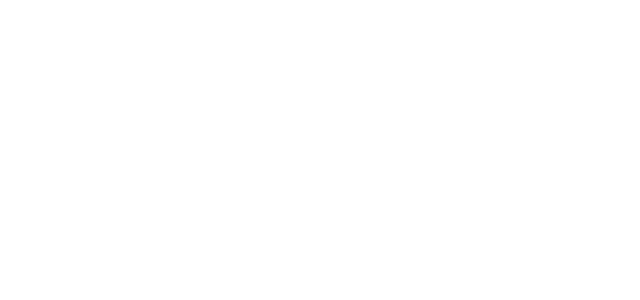
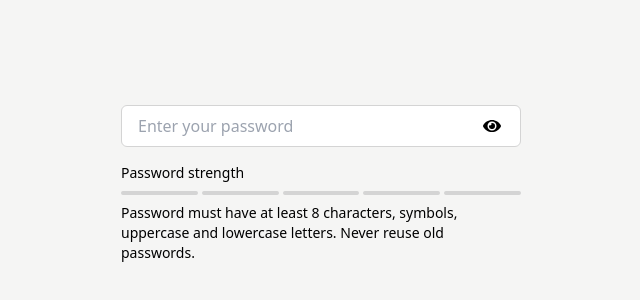
Before and after one commit to eimantasp123/ui-components, a React (Vite) app: page /strength-indicator in a window 1280 px wide. Before the commit this address had no page. Shown: the part 216-516 px from the top of the page, without its empty margins (319-959 px from the left). Built offline with nearby package versions, Linux system fonts and the light colour scheme.

Commit message:
Password indicator

```diff
--- a/src/App.jsx
+++ b/src/App.jsx
@@ -1,9 +1,10 @@
 import { Route, Routes } from "react-router-dom";
+import DarkModeButton from "././components/DarkModeButton";
+import DarkModeToggleSecondary from "./components/DarkModeButtonSecondary";
+import Layout from "./components/Layout";
+import FullButtons from "./FullButtons";
 import Home from "./Home";
-import DarkModeButton from "././components/DarkModeButton";
-import Layout from "./components/Layout";
-import DarkModeToggleSecondary from "./components/DarkModeButtonSecondary";
-import FullButtons from "./FullButtons";
+import PasswordStrength from "./PasswordStrength";
 
 const App = () => (
   <Routes>
@@ -12,6 +13,7 @@
       <Route path="/dark-mode" element={<DarkModeButton />} />
       <Route path="/dark-mode-2" element={<DarkModeToggleSecondary />} />
       <Route path="/full-color-buttons" element={<FullButtons />} />
+      <Route path="/strength-indicator" element={<PasswordStrength />} />
     </Route>
   </Routes>
 );
--- /dev/null
+++ b/src/PasswordStrength.jsx
@@ -0,0 +1,33 @@
+import { useState } from "react";
+import PasswordStrengthIndicator from "./components/PasswordStrengthIndicator";
+import { FaEye, FaEyeSlash } from "react-icons/fa";
+
+export default function PasswordStrength() {
+  const [password, setPassword] = useState("");
+  const [type, setType] = useState("password");
+
+  const togglePasswordVisibility = () => {
+    setType(type === "password" ? "text" : "password");
+  };
+
+  return (
+    <div className="w-[400px] select-none">
+      <div className="relative">
+        <input
+          type={type}
+          className="mb-4 w-full rounded-md border border-neutral-300 px-4 py-2"
+          placeholder="Enter your password"
+          onChange={(e) => setPassword(e.target.value)}
+        />
+        <span
+          onClick={togglePasswordVisibility}
+          className="absolute right-5 top-3 cursor-pointer text-lg"
+        >
+          {type === "password" ? <FaEye /> : <FaEyeSlash />}
+        </span>
+      </div>
+
+      <PasswordStrengthIndicator password={password} />
+    </div>
+  );
+}
--- /dev/null
+++ b/src/components/PasswordStrengthIndicator.jsx
@@ -0,0 +1,77 @@
+import PropTypes from "prop-types";
+import { useEffect, useState } from "react";
+
+const PasswordStrengthIndicator = ({ password = "" }) => {
+  const [strength, setStrength] = useState(0);
+  const [strengthText, setStrengthText] = useState("");
+
+  useEffect(() => {
+    const calculateStrenght = (password) => {
+      let strengthScore = 0;
+
+      if (password.length >= 8) strengthScore++;
+      if (/[A-Z]/.test(password)) strengthScore++;
+      if (/[a-z]/.test(password)) strengthScore++;
+      if (/\d/.test(password)) strengthScore++;
+      if (/[!@#$%^&*(),.?":{}|<>]/.test(password)) strengthScore++;
+      setStrength(strengthScore);
+      setStrengthText(getStrengthText(strengthScore));
+    };
+    calculateStrenght(password);
+  }, [password]);
+
+  const getBarColor = (index) => {
+    if (index <= strength - 1) {
+      if (strength < 3) return "bg-red-500";
+      if (strength < 5) return "bg-yellow-500";
+      return "bg-green-500";
+    }
+    return "bg-neutral-300";
+  };
+
+  const getStrengthText = (strength) => {
+    switch (strength) {
+      case 0:
+        return "Password strength";
+      case 1:
+        return "Too weak";
+      case 2:
+        return "Weak";
+      case 3:
+        return "Medium";
+      case 4:
+        return "Strong";
+      case 5:
+        return "Very Strong";
+      default:
+        return "Password strength";
+    }
+  };
+
+  return (
+    <div className="flex flex-col">
+      <p className="text-textPrimary mb-2 text-sm font-medium">
+        {strengthText}
+      </p>
+      {/* Strength Bars */}
+      <div className="mb-2 flex gap-1">
+        {[0, 1, 2, 3, 4].map((index) => (
+          <div
+            key={index}
+            className={`h-1 w-full ${getBarColor(index)} rounded-md`}
+          ></div>
+        ))}
+      </div>
+      {/* Instructional text */}
+      <p className="text-textSecondary text-sm">
+        Password must have at least 8 characters, symbols, uppercase and
+        lowercase letters. Never reuse old passwords.
+      </p>
+    </div>
+  );
+};
+PasswordStrengthIndicator.propTypes = {
+  password: PropTypes.string,
+};
+
+export default PasswordStrengthIndicator;
```
